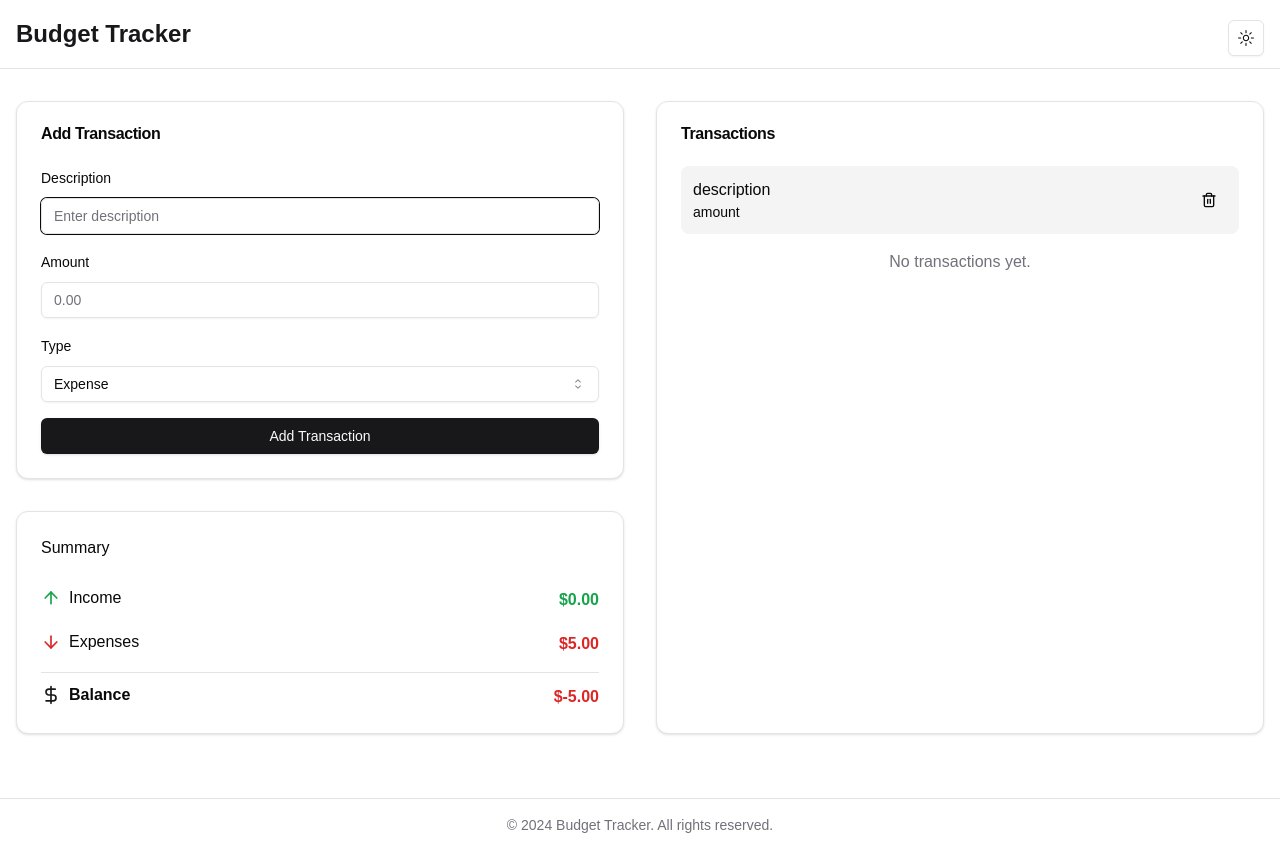
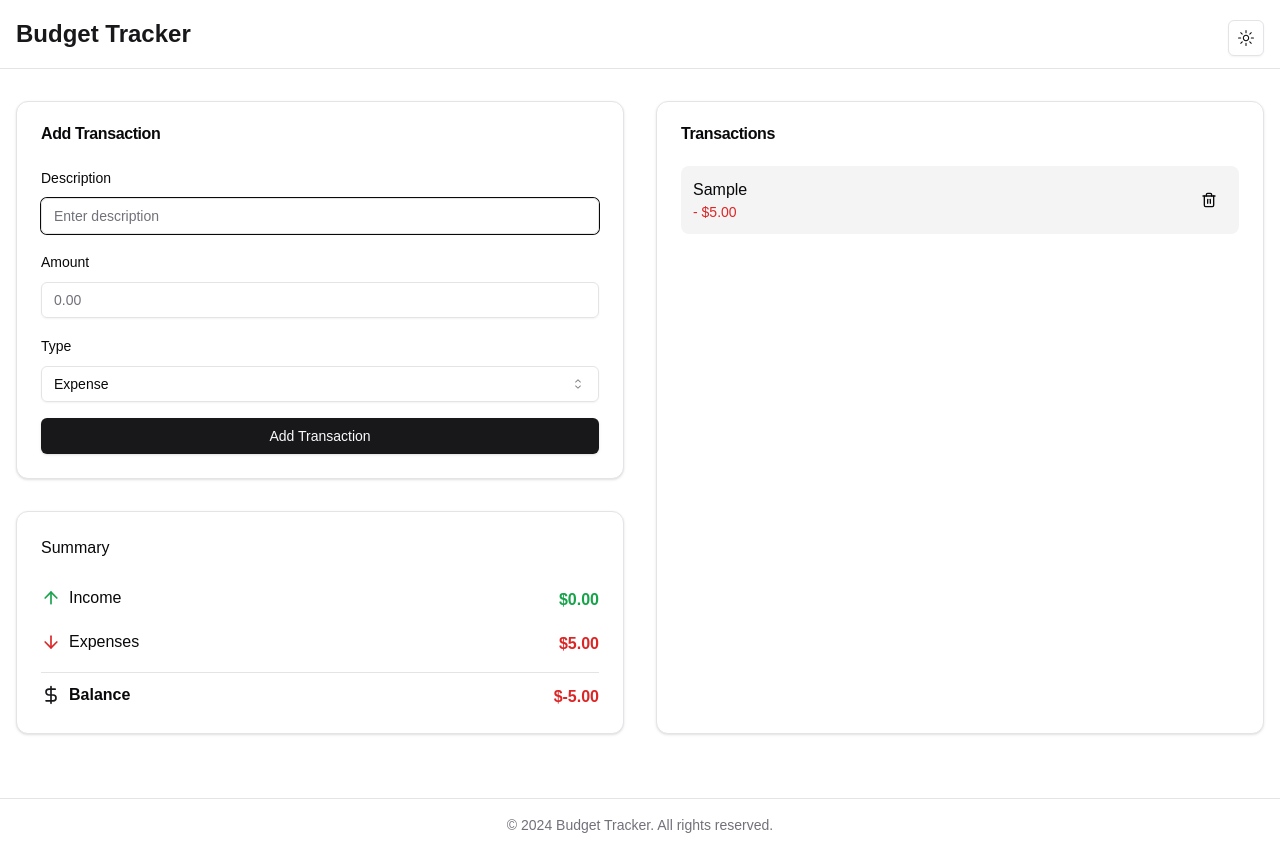
Before and after one commit to niclastanskanen/nextjs-ithogskolan-budget-tracker, a Next.js app: page / in a window 1280 px wide. Both pictures are taken after typing "Sample", "5" into the empty fields and a click on the button "Add Transaction". Built offline with nearby package versions, Linux system fonts and the light colour scheme.

Commit message:
Add dynamic transactions to TransactionList component

```diff
--- a/components/TransactionList.tsx
+++ b/components/TransactionList.tsx
@@ -2,25 +2,51 @@ import { Card, CardContent, CardHeader, CardTitle } from "@/components/ui/card";
 import { Button } from "@/components/ui/button";
 import { Trash2 } from "lucide-react";
 
-const TransactionList = () => {
+interface Transaction {
+  id: number;
+  description: string;
+  amount: number;
+  type: "income" | "expense";
+}
+
+interface TransactionListProps {
+  transactions: Transaction[];
+}
+
+const TransactionList = ({ transactions }: TransactionListProps) => {
   return (
     <Card>
       <CardHeader>
         <CardTitle>Transactions</CardTitle>
       </CardHeader>
       <CardContent className="space-y-4">
-        <div className="flex justify-between items-center p-3 bg-secondary rounded-lg">
+        {transactions.map(({ id, description, amount, type }) => (
+          <div
+            key={id}
+            className="flex justify-between items-center p-3 bg-secondary rounded-lg"
+          >
             <div>
-            <p className="font-medium">description</p>
-            <p className="text-sm">amount</p>
+              <p className="font-medium">{description}</p>
+              <p
+                className={`text-sm ${
+                  type === "income"
+                    ? "text-green-600 dark:text-green-400"
+                    : "text-red-600 dark:text-red-400"
+                }`}
+              >
+                {type === "income" ? "+" : "-"} ${amount.toFixed(2)}
+              </p>
             </div>
             <Button variant="ghost" size="icon">
               <Trash2 className="h-4 w-4" />
             </Button>
           </div>
+        ))}
+        {transactions.length === 0 && (
           <p className="text-center text-muted-foreground">
             No transactions yet.
           </p>
+        )}
       </CardContent>
     </Card>
   );
```
Lines whose indentation alone changed are shown as unchanged.
